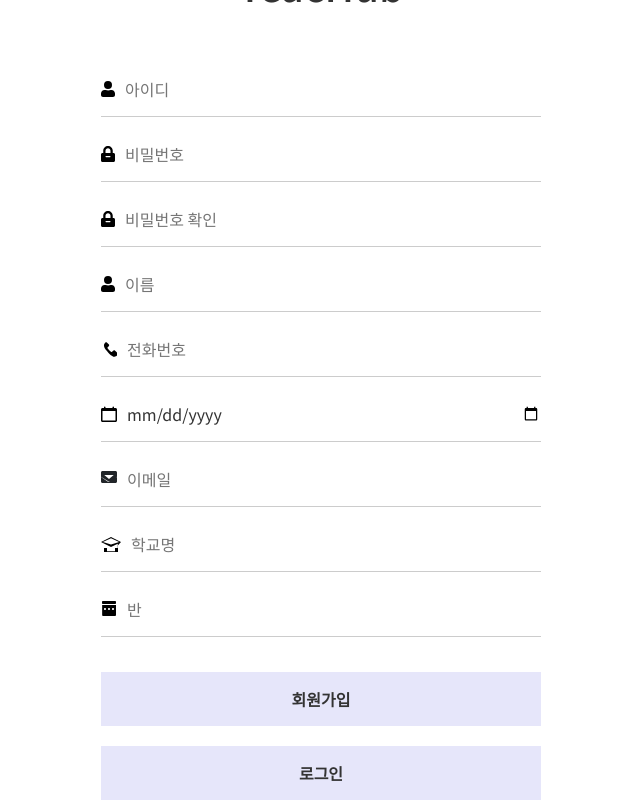
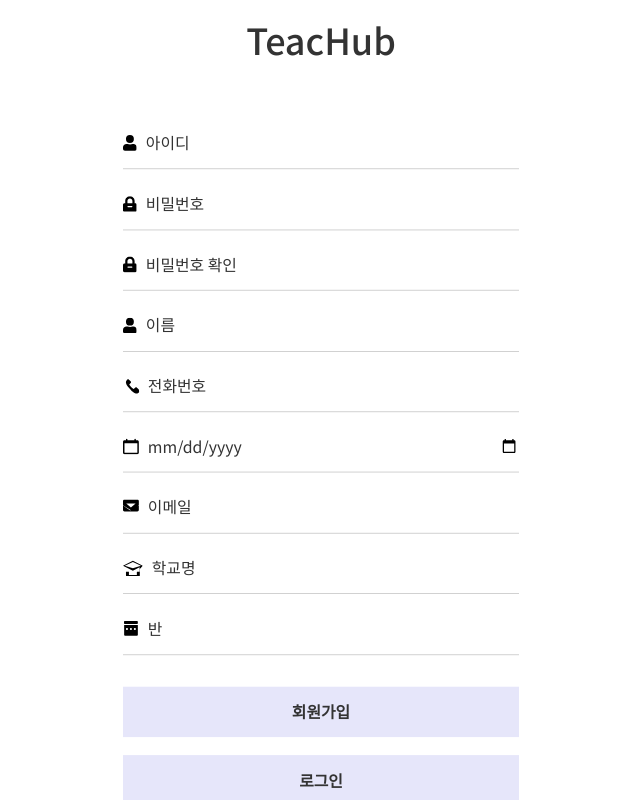
Before and after one commit to KoesJin/Daelim_LeeJaeSeok_TeamProJect, a React (Create React App) app: page /signuppage in a window 1280 px wide. Shown: the whole page, without its empty margins (319-959 px from the left). Built offline with nearby package versions, Linux system fonts and the light colour scheme.

Commit message:
로그인 ,회원가입 Css 수정

```diff
--- a/src/css/LoginPage/LoginPage.module.css
+++ b/src/css/LoginPage/LoginPage.module.css
@@ -1,26 +1,37 @@
+.ScrollContainer {
+    height: 100vh;
+    overflow-y: auto; /* 화면이 작을 때 스크롤이 가능하도록 설정 */
+}
+
 .LoginBody {
     display: flex;
     flex-direction: column;
     justify-content: center;
     align-items: center;
-    height: 100vh;
+    min-height: 100vh; /* 최소 높이를 100vh로 설정 */
     margin: 0;
+    width: 100%;
+    padding: 20px;
+    box-sizing: border-box;
+    overflow-y: auto; /* 화면이 작을 때 스크롤이 가능하도록 설정 */
 }
 
 .container {
     background: #fff;
     padding: 40px 30px;
-    max-width: 500px; /* 카카오톡과 비슷한 너비 */
     width: 100%;
+    max-width: 500px;
     text-align: center;
+    box-sizing: border-box;
+    margin-top: 20px; /* 여백을 줄여서 화면이 작을 때 더 잘 보이도록 */
 }
 
 .logo {
-    font-size: 1.5rem;
-    margin-bottom: 30px;
-    text-align: center;
+    font-size: 1.8rem; /* 로고 크기를 줄여서 더 잘 보이도록 */
+    margin-bottom: 20px;
     color: #333;
     font-weight: bold;
+    text-align: center;
 }
 
 .form {
@@ -33,7 +44,7 @@
 .inputContainer {
     display: flex;
     align-items: center;
-    border-bottom: 1px solid #ccc; /* 밑줄 스타일 */
+    border-bottom: 1px solid #ccc;
     margin-bottom: 15px;
     padding-bottom: 5px;
 }
@@ -69,12 +80,12 @@
 .button {
     padding: 15px;
     border: none;
-    border-radius: 0; /* 직각으로 변경 */
+    border-radius: 0;
     font-size: 1rem;
     font-weight: bold;
     cursor: pointer;
-    background-color: #e6e6fa; /* 버튼 배경색 */
-    color: #333; /* 텍스트 색상 */
+    background-color: #e6e6fa;
+    color: #333;
     transition: background-color 0.3s ease, box-shadow 0.3s ease;
     margin-top: 20px;
     text-align: center;
@@ -82,7 +93,7 @@
 
 .button:hover {
     background-color: #d8bfd8;
-    box-shadow: none; /* 그림자 제거 */
+    box-shadow: none;
 }
 
 .links {
@@ -155,52 +166,33 @@
     color: #666;
 }
 
-.modalOverlay {
-    position: fixed;
-    top: 0;
-    left: 0;
-    right: 0;
-    bottom: 0;
-    background-color: rgba(0, 0, 0, 0.5);
-    display: flex;
-    justify-content: center;
-    align-items: center;
-    z-index: 1000;
+/* 반응형 디자인 */
+@media (max-width: 768px) {
+    .LoginBody {
+        padding: 10px;
     }
 
-.modal {
-    background: #fff;
-    border-radius: 0; /* 직각으로 변경 */
-    padding: 30px;
-    max-width: 600px; /* 모달 창 너비 조정 */
-    width: 90%;
-    border: 1px solid #e6e6fa; /* 테두리 색상 변경 */
+    .container {
+        padding: 20px;
+        margin-top: 10px; /* 화면이 작아질 때 여백을 줄임 */
     }
 
-.modalHeader {
-    display: flex;
-    justify-content: flex-end;
+    .logo {
+        font-size: 1.5rem;
+    }
 }
 
-.closeButton {
-    background: none;
-    border: none;
-    font-size: 1.5rem;
-    cursor: pointer;
+@media (max-width: 480px) {
+    .LoginBody {
+        padding: 5px;
     }
 
-.modalContent {
-    margin-top: 10px;
-    font-size: 1rem;
-    text-align: left; /* 내용이 정렬되도록 설정 */
+    .container {
+        padding: 15px;
+        margin-top: 5px; /* 화면이 아주 작아질 때 여백을 줄임 */
     }
 
-.modalContent h2 {
-    font-size: 1.5rem;
-    margin-bottom: 15px;
+    .logo {
+        font-size: 1.2rem;
     }
-
-.modalContent ul {
-    padding-left: 20px;
-    list-style-type: disc;
 }
--- a/src/css/SignUpPage/SignUpPage.module.css
+++ b/src/css/SignUpPage/SignUpPage.module.css
@@ -1,28 +1,40 @@
-/* SignUpPage.module.css */
+.ScrollContainer {
+    height: 100vh;
+    overflow-y: hidden; /* 기본적으로 스크롤을 비활성화 */
+}
 
 .SignUpBody {
     display: flex;
     flex-direction: column;
     justify-content: center;
     align-items: center;
-    height: 100vh;
+    min-height: 100vh;
     margin: 0;
+    width: 100%;
+    padding: 20px;
+    box-sizing: border-box;
+    font-family: 'Noto Sans KR', sans-serif;
+    font-size: 1.1rem;
+    color: #333; /* 기본 텍스트 색상 */
+    transform: scale(0.9); /* zoom 대신 사용 */
+    transform-origin: top center; /* 확대/축소 기준점 */
 }
 
 .container {
     background: #fff;
     padding: 40px 30px;
+    width: 100%;
     max-width: 500px;
-    width: 100%;
     text-align: center;
+    box-sizing: border-box;
+    color: inherit; /* 부모의 색상을 상속받음 */
 }
 
 .logo {
-    font-size: 1.5rem;
-    margin-bottom: 10px;
-    text-align: center;
-    color: #333;
+    font-size: 2rem;
+    color: inherit; /* 로고도 부모의 색상을 상속받음 */
     font-weight: bold;
+    margin-bottom: 20px;
 }
 
 .form {
@@ -30,6 +42,7 @@
     flex-direction: column;
     width: 100%;
     margin-bottom: 20px;
+    color: inherit; /* 폼의 텍스트도 부모의 색상을 상속받음 */
 }
 
 .inputContainer {
@@ -38,20 +51,22 @@
     border-bottom: 1px solid #ccc;
     margin-bottom: 15px;
     padding-bottom: 5px;
+    color: inherit; /* 입력 필드와 아이콘도 부모의 색상을 상속받음 */
 }
 
 .inputContainer svg {
     margin-right: 10px;
+    color: #000; /* SVG 아이콘은 검은색으로 유지 */
 }
 
 .signUpInput {
     flex: 1;
     padding: 10px 0;
     border: none;
-    font-size: 1rem;
     background-color: transparent;
-    color: #333;
     box-shadow: none;
+    font-size: inherit; /* 폼 입력도 기본 폰트 설정을 상속 */
+    color: inherit; /* 폼 입력도 부모의 색상을 상속 */
 }
 
 .signUpInput:focus {
@@ -61,12 +76,11 @@
 .button {
     padding: 15px;
     border: none;
-    border-radius: 0;
-    font-size: 1rem;
+    font-size: inherit;
     font-weight: bold;
     cursor: pointer;
     background-color: #e6e6fa;
-    color: #333;
+    color: #333; /* 버튼 텍스트 색상은 회색으로 유지 */
     transition: background-color 0.3s ease, box-shadow 0.3s ease;
     margin-top: 20px;
     text-align: center;
@@ -77,41 +91,70 @@
     box-shadow: none;
 }
 
-.links {
-    margin-top: 10px;
-    font-size: 0.9rem;
+/* 공통 스타일 적용 */
+.signUpInput::placeholder {
+    color: #333; /* 원하는 색상으로 변경 */
+    opacity: 1; /* 일부 브라우저에서 placeholder의 투명도를 조정 */
 }
 
-.link {
-    cursor: pointer;
-    color: #333;
-    margin: 0 5px;
-    font-weight: bold;
+/* 웹킷 기반 브라우저 (Chrome, Safari 등) */
+.signUpInput::-webkit-input-placeholder {
+    color: #333; /* 원하는 색상으로 변경 */
 }
 
-.link:hover {
-    color: #555;
+/* Mozilla 기반 브라우저 (Firefox) */
+.signUpInput::-moz-placeholder {
+    color: #333; /* 원하는 색상으로 변경 */
 }
 
-.footer {
-    margin-top: 20px;
-    text-align: center;
-    font-size: 0.9rem;
+/* Microsoft Edge 및 구형 Internet Explorer */
+.signUpInput:-ms-input-placeholder {
+    color: #333; /* 원하는 색상으로 변경 */
 }
 
-.footer span {
-    cursor: pointer;
-    color: #333;
-    margin: 0 5px;
-    font-weight: bold;
+/* Internet Explorer 10+ */
+.signUpInput::-ms-input-placeholder {
+    color: #333; /* 원하는 색상으로 변경 */
 }
 
-.footer span:hover {
-    color: #555;
+/* 중복 체크 버튼 스타일 */
+.duplicateButton {
+    background-color: #e6e6fa;
+    border: none;
+    padding: 8px 12px;
+    font-size: 0.9rem;
+    font-weight: bold;
+    cursor: pointer;
+    border-radius: 4px;
+    margin-left: 10px;
+    transition: background-color 0.3s ease;
 }
 
-.corp {
-    margin-top: 10px;
-    font-size: 0.9rem;
-    color: #666;
+.duplicateButton:hover {
+    background-color: #d8bfd8;
+    box-shadow: none;
 }
+
+.inputContainer {
+    display: flex;
+    align-items: center;
+    border-bottom: 1px solid #ccc;
+    margin-bottom: 15px;
+    padding-bottom: 5px;
+    position: relative; /* 상대 위치 지정 */
+}
+
+.inputContainer input {
+    flex: 1;
+}
+
+.inputContainer .duplicateButton {
+    position: absolute;
+    right: 0;
+}
+
+@media (max-height: 850px) {
+    .ScrollContainer {
+        overflow-y: auto; /* 작은 화면에서만 스크롤을 활성화 */
+    }
+}
```
Lines whose indentation alone changed are shown as unchanged.
